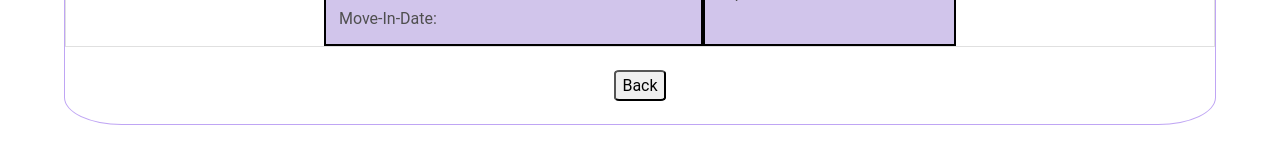
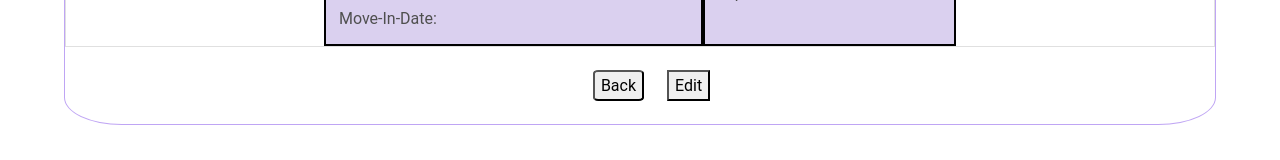
Before and after one commit to sreeves07/BestMates-Frontend, a React (Create React App) app: page /users/1 in a window 1280 px wide. Shown: the part 607-767 px from the top of the page. Built offline with nearby package versions, Linux system fonts and the light colour scheme; no server answers; a web font is replaced by a local one.

Commit message:
added edit button to ShowOneUser

```diff
--- a/src/Components/ShowOneUser.css
+++ b/src/Components/ShowOneUser.css
@@ -28,7 +28,7 @@ margin-left: auto;
 margin-right: auto;
 margin-top: 2%;
 width: 55%;
- background-color: rgba(191, 174, 227, 0.713);
+ background-color: rgba(191, 174, 227, 0.582);
 }
 
 .userInfo h5 {
--- a/src/Components/ShowOneUser.js
+++ b/src/Components/ShowOneUser.js
@@ -137,6 +137,9 @@ const ShowOneUser = () => {
         <Link to={`/users`}>
           <button id="backToUsersBtn">Back</button>
         </Link>
+        <Link to={`/users/:id/edit`}>
+          <button id="toEditForm">Edit</button>
+        </Link>
       </div>
     </div>
   );
```
